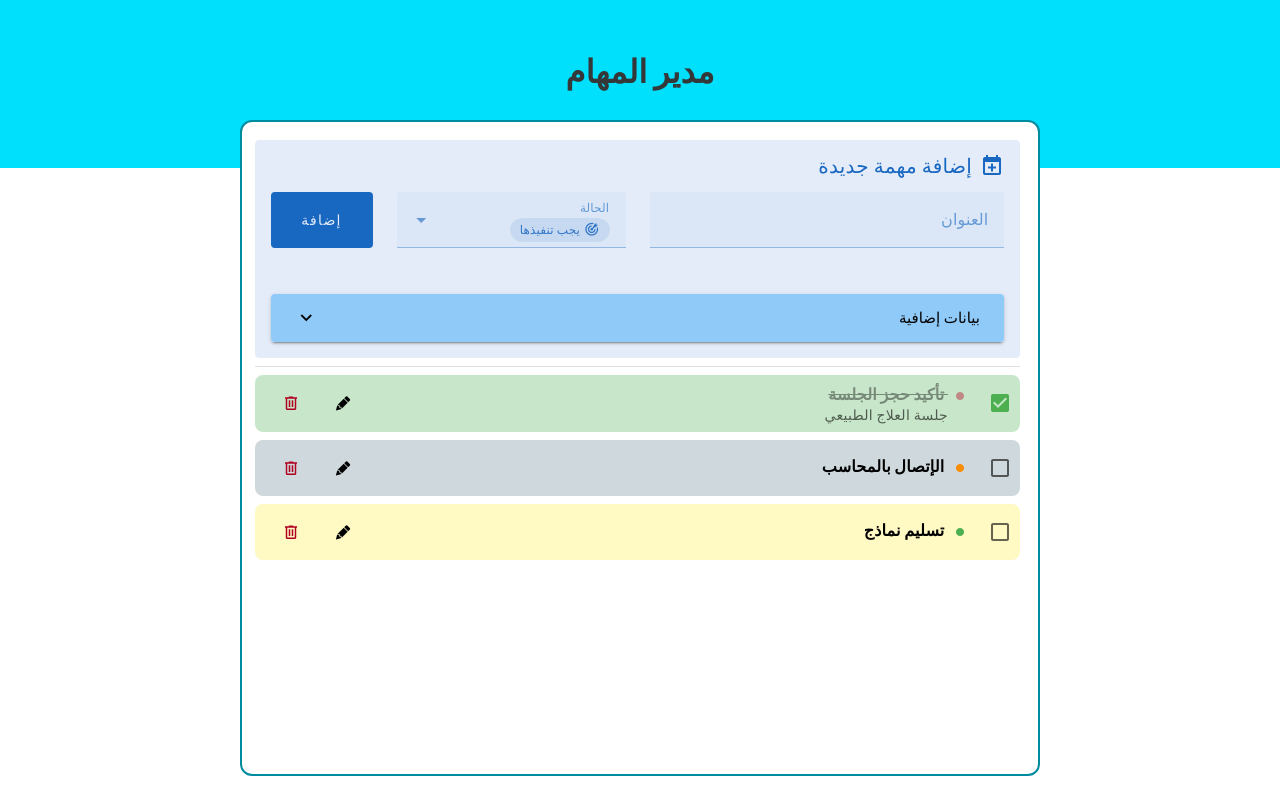
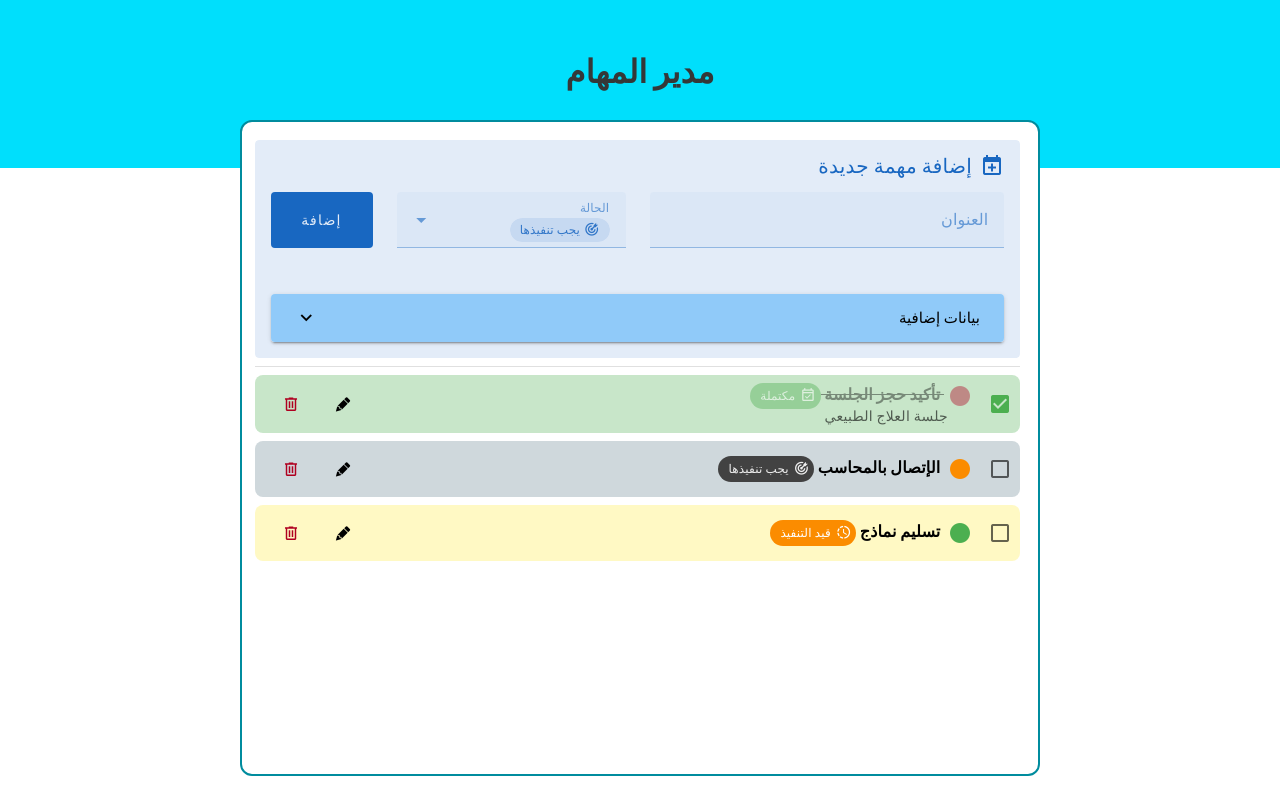
Before and after one commit to AMI2080/task-manager, a Vue app: page / in a window 1280 px wide. Built offline with nearby package versions, Linux system fonts and the light colour scheme.

Commit message:
UI :: Labels

```diff
--- a/src/components/EditTask.vue
+++ b/src/components/EditTask.vue
@@ -146,7 +146,7 @@
                       <v-select
                         :items="priorities"
                         v-model="newTask.priority"
-                        label="الأهمية"
+                        label="الأولوية"
                         item-title="text"
                         item-value="value"
                         :rules="rules.priority"
@@ -262,7 +262,7 @@ export default defineComponent({
           (v: string) => v.length <= 20 || "طول النص يجب أن لا يزيد عن 20 أحرف",
         ],
         status: [(v) => !!v || "الحالة مطلوبة"],
-        priority: [(v) => !!v || "الأهمية مطلوبة"],
+        priority: [(v) => !!v || "الأولوية مطلوبة"],
         deadline: [
           (v) => !!v || "الحد الأقصى مطلوب",
           (v: any) => {
--- a/src/components/TaskItem.vue
+++ b/src/components/TaskItem.vue
@@ -19,6 +19,16 @@
     <v-list-item-title
       :class="{ 'line-through': task.status === TaskStatus.DONE }"
     >
+      <v-tooltip
+        :text="
+          task.priority === TaskPriority.HEIGH
+            ? 'مرتفع الأولوية'
+            : task.priority === TaskPriority.MEDIUM
+            ? 'متوسط الأولوية'
+            : 'منخفض الأولوية'
+        "
+      >
+        <template v-slot:activator="{ props }">
           <v-icon
             :color="
               task.priority === TaskPriority.HEIGH
@@ -27,9 +37,43 @@
                 ? 'warning'
                 : 'success'
             "
-        icon="mdi-circle-medium"
+            icon="mdi-circle"
+            class="me-1"
+            v-bind="props"
           />
+        </template>
+      </v-tooltip>
       {{ task.title }}
+      <v-chip
+        :color="
+          task.status === TaskStatus.DONE
+            ? 'success'
+            : task.status === TaskStatus.IN_PROGRESS
+            ? 'warning'
+            : 'default'
+        "
+        size="small"
+        variant="flat"
+        class="me-1"
+      >
+        <v-icon
+          :icon="
+            task.status === TaskStatus.DONE
+              ? 'mdi-calendar-check-outline'
+              : task.status === TaskStatus.IN_PROGRESS
+              ? 'mdi-progress-clock'
+              : 'mdi-bullseye-arrow'
+          "
+          start
+        />
+        {{
+          task.status === TaskStatus.DONE
+            ? "مكتملة"
+            : task.status === TaskStatus.IN_PROGRESS
+            ? "قيد التنفيذ"
+            : "يجب تنفيذها"
+        }}
+      </v-chip>
     </v-list-item-title>
     <v-list-item-subtitle class="ps-6">
       {{ task.comment }}
@@ -143,7 +187,7 @@ export default defineComponent({
   background-color: #cfd8dc;
 
   &.in-progress {
-    background-color: #FFF9C4;
+    background-color: #fff9c4;
   }
 
   &.done {
```
Lines whose indentation alone changed are shown as unchanged.
